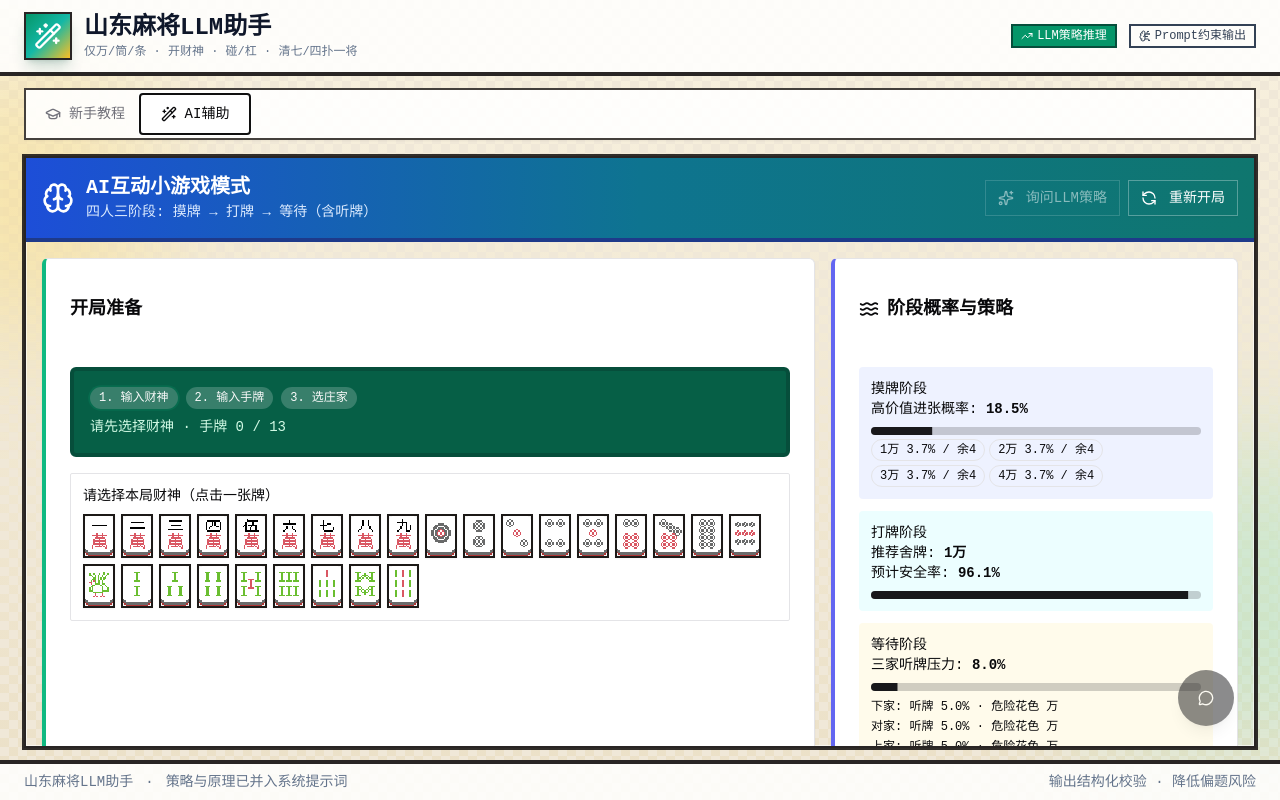
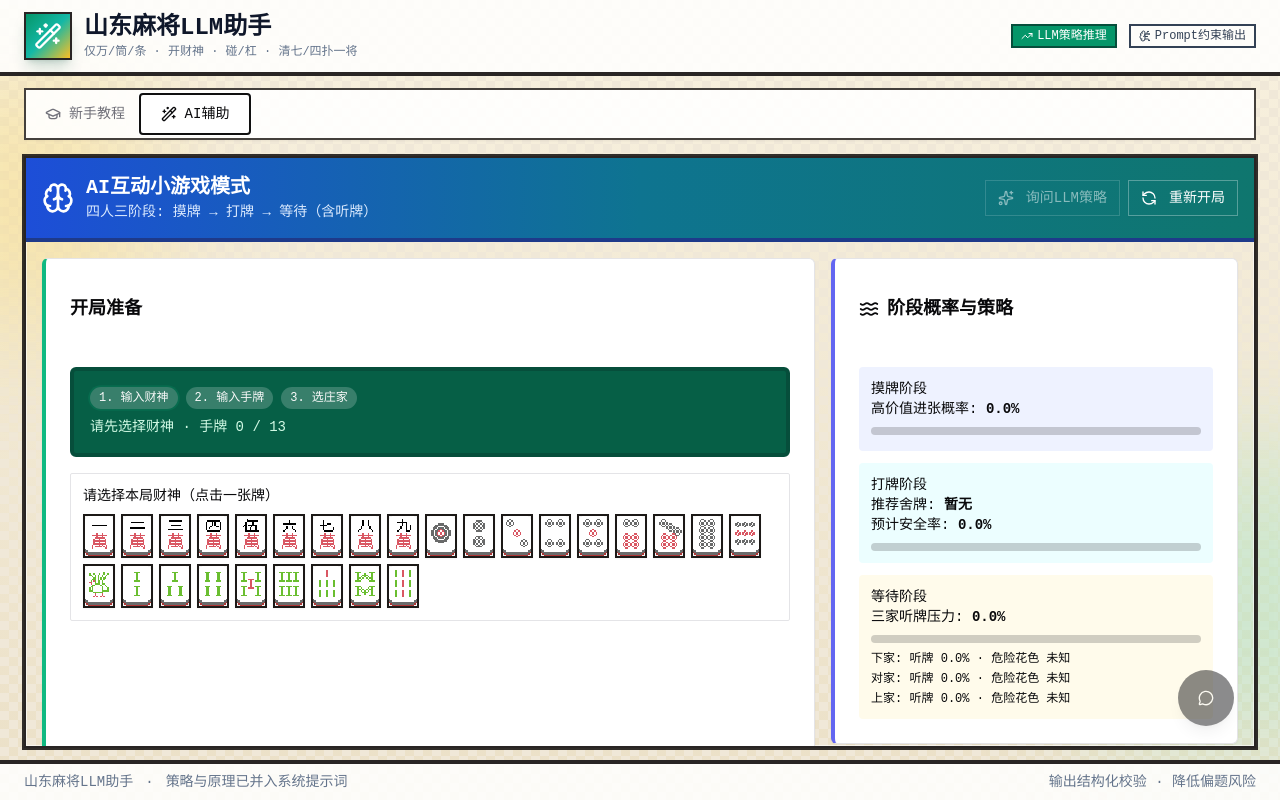
Before and after one commit to suflem/mahjong-ai, a React (Vite) app in the folder app/: page / in a window 1280 px wide. Both pictures are taken after a click on the tab "AI辅助". Built offline with nearby package versions, Linux system fonts and the light colour scheme.

Commit message:
fix: manualize self draw step and neutralize early sidebar signals

```diff
--- a/app/src/components/AIAssistant.tsx
+++ b/app/src/components/AIAssistant.tsx
@@ -75,7 +75,7 @@ interface RealtimeGame {
 interface OpponentModel {
   name: OpponentName;
   tingProb: number;
-  dangerSuit: SuitCN;
+  dangerSuit: SuitCN | '未知';
 }
 
 interface StageMetrics {
@@ -87,6 +87,7 @@ interface StageMetrics {
   waitRisk: number;
   opponents: OpponentModel[];
   safeTiles: string[];
+  hasInsights: boolean;
   phaseInsights: {
     draw: string;
     discard: string;
@@ -412,6 +413,11 @@ function inferOpponents(game: RealtimeGame): OpponentModel[] {
     const p = game.players[i];
     const counts: Record<SuitCN, number> = { 万: 0, 筒: 0, 条: 0 };
     p.discards.forEach((tile) => { counts[suitOf(tile)] += 1; });
+    const exposure = p.discards.length + p.pengSets.length + p.gangSets.length + p.magicReveals.length;
+    if (exposure === 0) {
+      models.push({ name: p.name as OpponentName, tingProb: 0, dangerSuit: '未知' });
+      continue;
+    }
     const least = (Object.entries(counts) as Array<[SuitCN, number]>).sort((a, b) => a[1] - b[1])[0][0];
     const base = p.discards.length + p.pengSets.length * 2 + p.gangSets.length * 3;
     const tingProb = clamp((base - 2) / 12, 0.05, 0.92);
@@ -446,7 +452,10 @@ function buildVisibleTileCounts(game: RealtimeGame) {
 function discardRisk(tile: string, models: OpponentModel[]) {
   if (models.length === 0) return 0.25;
   const suit = suitOf(tile);
-  const r = models.reduce((sum, m) => sum + m.tingProb * (m.dangerSuit === suit ? 0.78 : 0.34), 0) / models.length;
+  const r = models.reduce((sum, m) => {
+    const suitWeight = m.dangerSuit === '未知' ? 0.45 : (m.dangerSuit === suit ? 0.78 : 0.34);
+    return sum + m.tingProb * suitWeight;
+  }, 0) / models.length;
   return clamp(r, 0.03, 0.95);
 }
 
@@ -474,6 +483,31 @@ function buildMetrics(game: RealtimeGame, analysis: LLMAnalysisResult | null): S
   const myHand = game.players[0].hand;
   const models = inferOpponents(game);
   const visible = buildVisibleTileCounts(game);
+  const hasInsights = game.tableDiscards.length > 0 || game.players.some((p, idx) => (
+    idx > 0 && (p.discards.length > 0 || p.pengSets.length > 0 || p.gangSets.length > 0 || p.magicReveals.length > 0)
+  ));
+
+  if (!hasInsights) {
+    const preferred = analysis?.recommendedDiscard && myHand.includes(analysis.recommendedDiscard)
+      ? analysis.recommendedDiscard
+      : '';
+    return {
+      drawProb: 0,
+      drawTargets: [],
+      discardRisk: 0,
+      safeRate: 0,
+      recommendedDiscard: preferred,
+      waitRisk: 0,
+      opponents: models,
+      safeTiles: [],
+      hasInsights: false,
+      phaseInsights: {
+        draw: '暂无公开信息，先完成摸牌。',
+        discard: preferred ? `可参考 ${preferred}，但当前信息不足。` : '暂无可靠推荐，先观察首轮弃牌。',
+        wait: '尚无听牌压力信号。'
+      }
+    };
+  }
 
   const unseenTotal = ALL_TILE_LABELS.reduce((sum, tile) => sum + clamp(4 - (visible[tile] ?? 0), 0, 4), 0);
   const base = handStructureScore(myHand);
@@ -520,6 +554,7 @@ function buildMetrics(game: RealtimeGame, analysis: LLMAnalysisResult | null): S
     waitRisk,
     opponents: models,
     safeTiles,
+    hasInsights: true,
     phaseInsights
   };
 }
@@ -585,6 +620,9 @@ function getActionGuideText(
   if (myDrawPrompt) {
     return '请选择你摸到的牌';
   }
+  if (game.currentPlayer === 0 && game.stage === '摸牌') {
+    return '点击“摸牌”后输入本次摸到的牌（每次仅一张）';
+  }
   if (pendingOpponentDiscard) {
     return `请输入你观察到的 ${game.players[pendingOpponentDiscard.playerId].name} 弃牌`;
   }
@@ -645,7 +683,9 @@ export function AIAssistant() {
     lastAction: '', lastDiscard: null, claimWindow: false, actionCount: 0, updatedAt: Date.now()
   };
 
-  const metrics = useMemo(() => buildMetrics(activeGame, analysis), [activeGame, analysis]);
+  const currentTurnKey = `${activeGame.turn}-${activeGame.currentPlayer}-${activeGame.stage}`;
+  const analysisForCurrentTurn = llmTurnKey === currentTurnKey ? analysis : null;
+  const metrics = useMemo(() => buildMetrics(activeGame, analysisForCurrentTurn), [activeGame, analysisForCurrentTurn]);
   const myPendingClaim = useMemo(() => getMyPendingClaim(activeGame), [activeGame]);
 
   // 暗杠/加杠检测
@@ -987,9 +1027,8 @@ export function AIAssistant() {
   useEffect(() => {
     if (setupPhase !== '进行中' || !game || game.finished) return;
     if (pendingOpponentDiscard || myPendingClaim || selfDrawHuPrompt || myDrawPrompt) return;
-    // 如果是玩家0的打牌阶段，不自动推进（等用户选牌）
-    // 注意：摸牌阶段需要调用 advanceStep 来弹出摸牌选择弹窗
-    if (game.currentPlayer === 0 && game.stage === '打牌') return;
+    // 玩家0的摸牌/打牌都由用户触发，避免自动连环推进
+    if (game.currentPlayer === 0 && (game.stage === '打牌' || game.stage === '摸牌')) return;
 
     const timer = setTimeout(() => {
       if (!isAdvancingRef.current && !isLLMRunning) {
@@ -1194,6 +1233,7 @@ export function AIAssistant() {
   const top = activeGame.players[2];
   const right = activeGame.players[1];
   const canManualDiscard = setupPhase === '进行中' && !!game && game.currentPlayer === 0 && game.stage === '打牌' && !game.finished;
+  const canManualDraw = setupPhase === '进行中' && !!game && game.currentPlayer === 0 && game.stage === '摸牌' && !game.finished && !myDrawPrompt;
 
   return (
     <div className="relative flex h-full min-h-0 flex-col">
@@ -1338,6 +1378,11 @@ export function AIAssistant() {
                   </div>
 
                   <div className="mt-2 flex flex-wrap items-center gap-2">
+                    {canManualDraw && (
+                      <Button size="sm" variant="secondary" onClick={() => { void advanceStep(); }}>
+                        摸牌
+                      </Button>
+                    )}
                     <Button size="sm" onClick={confirmMyDiscard} disabled={!canManualDiscard || !selectedMyDiscard}>
                       确认打出
                     </Button>
@@ -1396,7 +1441,7 @@ export function AIAssistant() {
 
               <div className="rounded bg-cyan-50 p-3">
                 <div className="font-medium">打牌阶段</div>
-                <div>推荐舍牌: <strong>{metrics.recommendedDiscard}</strong></div>
+                <div>推荐舍牌: <strong>{metrics.recommendedDiscard || '暂无'}</strong></div>
                 <div>预计安全率: <strong>{pct(metrics.safeRate)}</strong></div>
                 <Progress value={metrics.safeRate * 100} className="mt-2 h-2" />
               </div>
@@ -1421,13 +1466,13 @@ export function AIAssistant() {
               <CardTitle className="text-lg">当前执行策略</CardTitle>
             </CardHeader>
             <CardContent className="space-y-2 text-sm">
-              {!analysis && <p className="text-slate-500">进入"我的打牌阶段"后会自动尝试LLM策略推理。</p>}
-              {analysis && (
+              {!analysisForCurrentTurn && <p className="text-slate-500">进入"我的打牌阶段"后会自动尝试LLM策略推理。</p>}
+              {analysisForCurrentTurn && (
                 <>
-                  <div className="font-semibold">{analysis.strategyName}</div>
-                  <div className="rounded bg-emerald-50 p-2">{analysis.strategyExplanation}</div>
-                  <div>推荐舍牌: <strong>{analysis.recommendedDiscard}</strong> · 风险: <strong>{analysis.riskLevel}</strong></div>
-                  <div className="text-xs text-slate-600">{analysis.actionGuide}</div>
+                  <div className="font-semibold">{analysisForCurrentTurn.strategyName}</div>
+                  <div className="rounded bg-emerald-50 p-2">{analysisForCurrentTurn.strategyExplanation}</div>
+                  <div>推荐舍牌: <strong>{analysisForCurrentTurn.recommendedDiscard}</strong> · 风险: <strong>{analysisForCurrentTurn.riskLevel}</strong></div>
+                  <div className="text-xs text-slate-600">{analysisForCurrentTurn.actionGuide}</div>
                 </>
               )}
             </CardContent>
@@ -1472,7 +1517,9 @@ export function AIAssistant() {
             <CardContent className="space-y-2 text-sm text-slate-700">
               <div>优先打与对手危险花色不同的牌，优先熟张。</div>
               <div className="rounded bg-rose-50 p-2 text-xs">
-                听牌压力 {pct(metrics.waitRisk)}，建议优先 {metrics.safeTiles[0] ?? '安全张'}。
+                {metrics.hasInsights
+                  ? `听牌压力 ${pct(metrics.waitRisk)}，建议优先 ${metrics.safeTiles[0] ?? '安全张'}。`
+                  : '当前公开信息不足，先观察首轮弃牌后再做防点炮决策。'}
               </div>
             </CardContent>
           </Card>
@@ -1659,11 +1706,11 @@ export function AIAssistant() {
           <div className="grid max-h-[calc(85vh-56px)] grid-cols-1 md:grid-cols-[1fr_1.2fr]">
             <div className="border-r bg-slate-50 p-4">
               <div className="text-xs text-slate-500">实时策略</div>
-              <div className="mt-1 text-sm font-semibold">{analysis?.strategyName ?? '等待策略生成'}</div>
-              <p className="mt-2 text-sm text-slate-700">{analysis?.strategyExplanation ?? '进入我的打牌阶段后会自动触发策略分析。'}</p>
+              <div className="mt-1 text-sm font-semibold">{analysisForCurrentTurn?.strategyName ?? '等待策略生成'}</div>
+              <p className="mt-2 text-sm text-slate-700">{analysisForCurrentTurn?.strategyExplanation ?? '进入我的打牌阶段后会自动触发策略分析。'}</p>
               <div className="mt-3 rounded bg-white p-3 text-xs text-slate-600">
                 <div>阶段: {activeGame.stage}</div>
-                <div>推荐舍牌: {analysis?.recommendedDiscard ?? metrics.recommendedDiscard}</div>
+                <div>推荐舍牌: {(analysisForCurrentTurn?.recommendedDiscard ?? metrics.recommendedDiscard) || '暂无'}</div>
                 <div>点炮风险: {pct(metrics.discardRisk)}</div>
               </div>
             </div>
```
